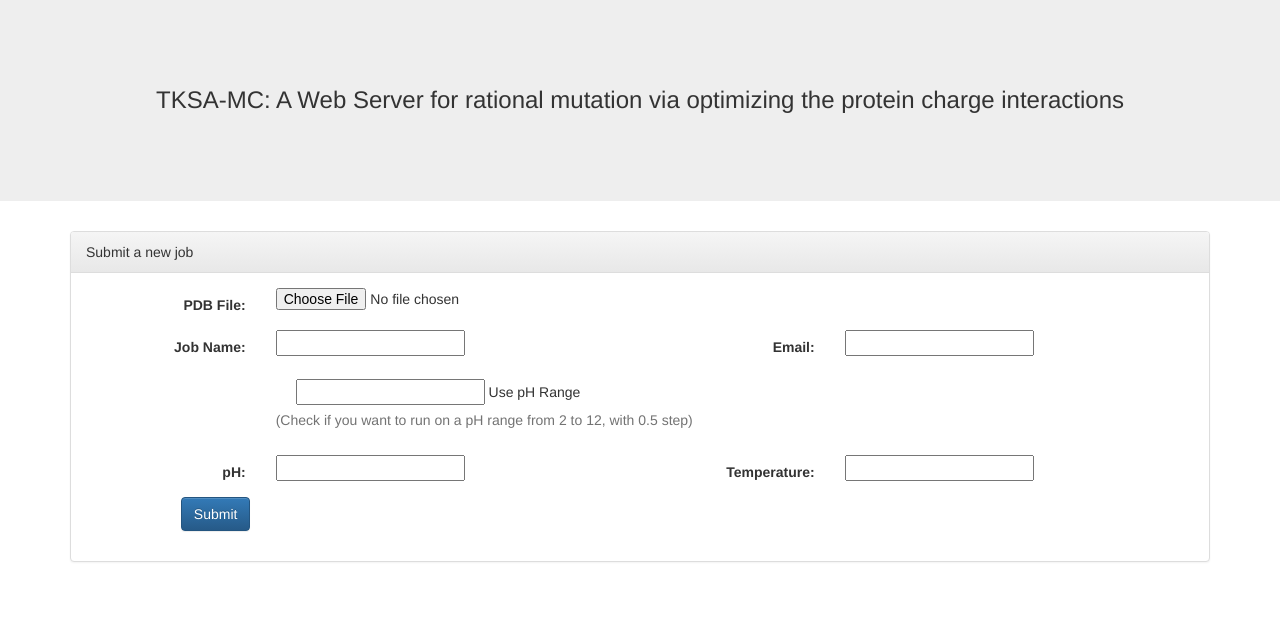
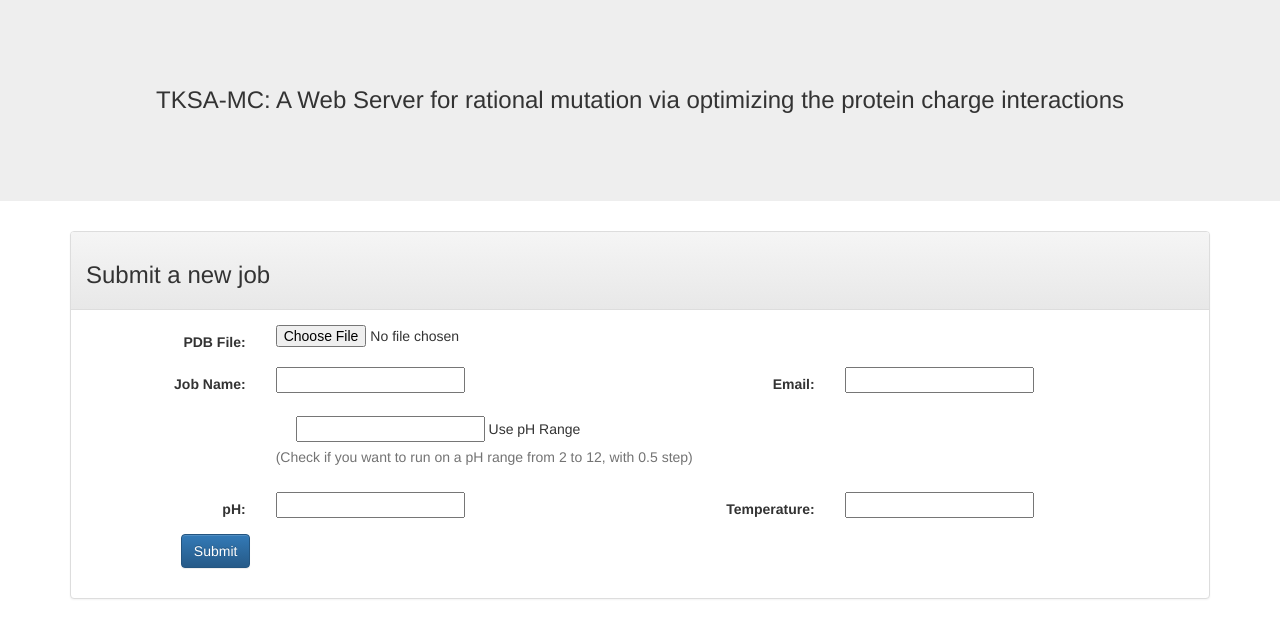
Before and after one commit to brunorf/tksamc_web, a Django app: template main/templates/main/index.html in a window 1280 px wide. Shown: the part 182-801 px from the top of the page. Before the commit the page ends 744 px from the top, so only its background shows below. Run offline with Django 3.2, Linux system fonts and the light colour scheme; the template is opened without the code that fills it, so the values that code supplies are empty, except form fields; tables that the repository leaves empty hold one stand-in row (values such as "Sample post"); form fields are guessed from the names that the template uses; some libraries are stand-ins or nearby versions.

Commit message:
Alteração do tamanho da fonte no box da index

```diff
--- a/main/templates/main/index.html
+++ b/main/templates/main/index.html
@@ -11,7 +11,9 @@
 
 <div class="container">
         <div class="panel panel-default">
-            <div class="panel-heading">Submit a new job</div>
+            <div class="panel-heading">
+                <h3>Submit a new job</h3>
+            </div>
             <div class="panel-body">
                 <form class="form-horizontal" role="form">
                         <div class="form-group">
```
